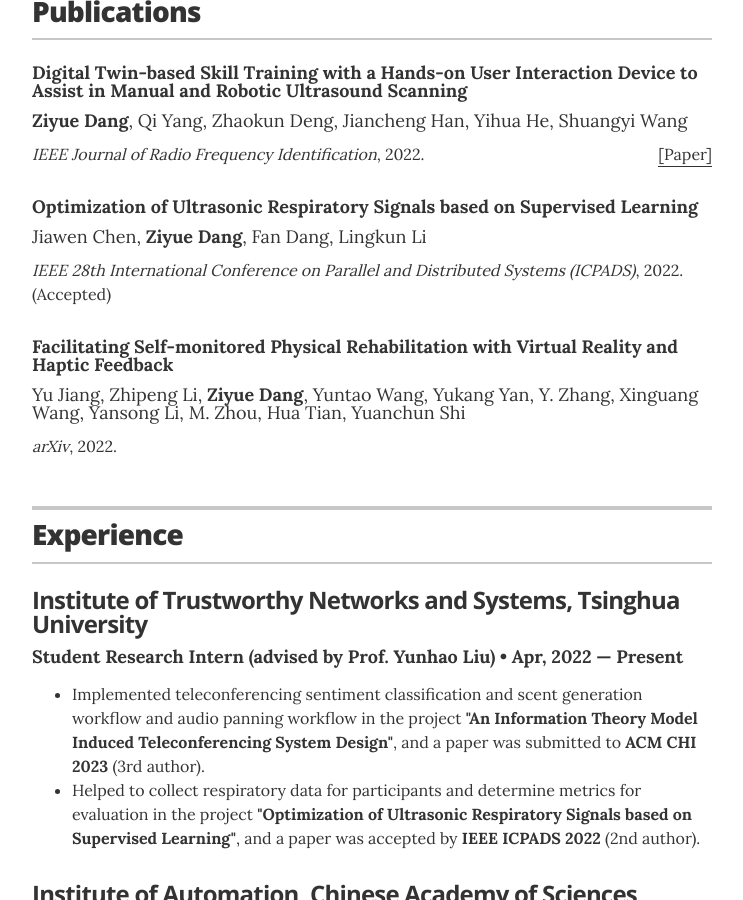
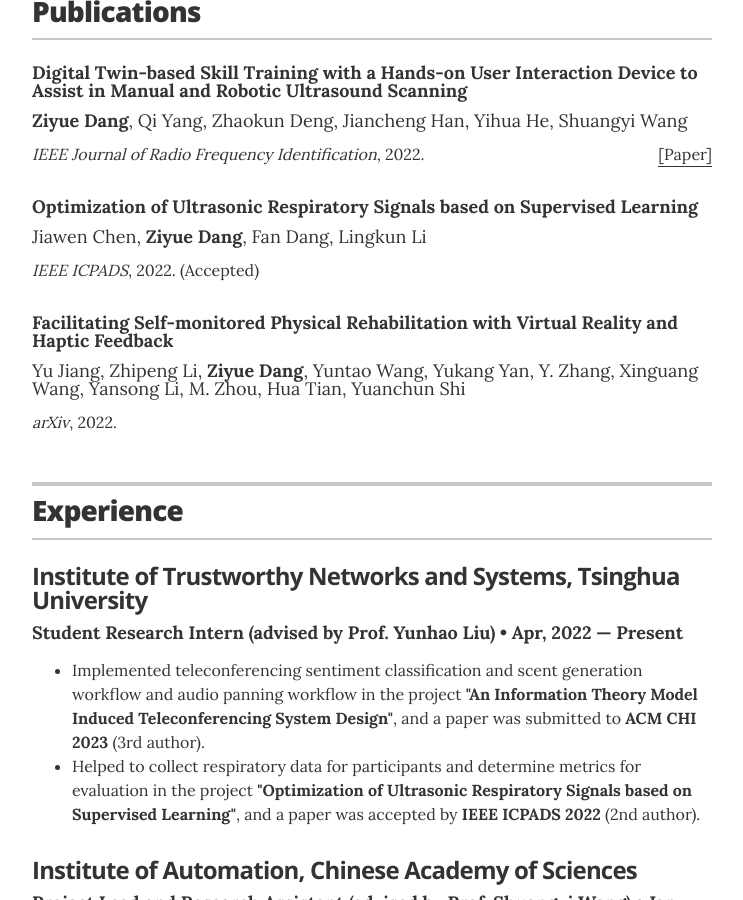
Before and after one commit to Syldavian/Syldavian.github.io, a Jekyll site: the page built from index.html, in a window 1280 px wide and 900 px high, scrolled down 1002 px. Shown: the whole window, without its empty margins (268-1011 px from the left). Built offline with Jekyll 4.4.1, drawn with Linux system fonts in a browser that asks for light colours.

Commit message:
Undo minor change

```diff
--- a/_data/recognitions.yml
+++ b/_data/recognitions.yml
@@ -7,7 +7,7 @@
 
 - title: Optimization of Ultrasonic Respiratory Signals based on Supervised Learning
   authors: Jiawen Chen, <b>Ziyue Dang</b>, Fan Dang, Lingkun Li
-  from: IEEE 28th International Conference on Parallel and Distributed Systems (ICPADS)
+  from: IEEE ICPADS
   year: 2022. (Accepted)
   #url:
 
```
